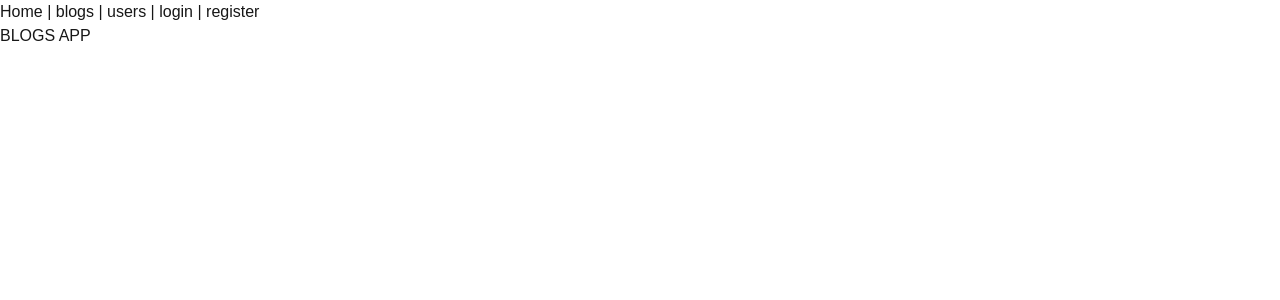
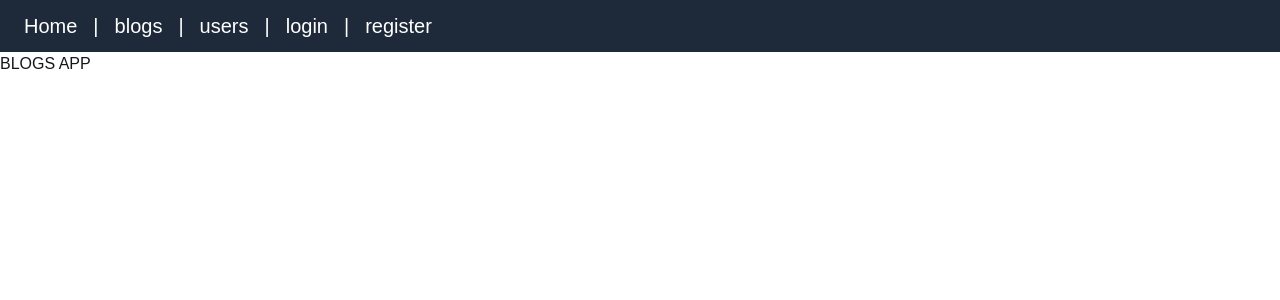
Before and after one commit to gerardoRmrz/nextjs, a Next.js app: page / in a window 1280 px wide. Shown: the top 300 px of the page. Built offline with nearby package versions, Linux system fonts and the light colour scheme; no server answers.

Commit message:
Styling for NavBar has been implemented

```diff
--- /dev/null
+++ b/app/components/Button.tsx
@@ -0,0 +1,20 @@
+"use client";
+import { MouseEventHandler } from "react";
+const Button = ({
+  children,
+  onClick,
+}: {
+  children: React.ReactNode;
+  onClick: MouseEventHandler<HTMLButtonElement>;
+}) => {
+  return (
+    <button
+      className="bg-blue-500 hover:bg-blue-700 text-white font-bold py-2 px-4 rounded"
+      onClick={onClick}
+    >
+      {children}
+    </button>
+  );
+};
+
+export default Button;
--- /dev/null
+++ b/app/components/LinkNavBar.tsx
@@ -0,0 +1,18 @@
+"use client";
+import Link from "next/link";
+
+const LinkNavBar = ({
+  children,
+  href,
+}: {
+  children: React.ReactNode;
+  href: string;
+}) => {
+  return (
+    <Link href={href} className="bg-gray-800 rounded hover:bg-blue-500">
+      {children}
+    </Link>
+  );
+};
+
+export default LinkNavBar;
--- a/app/components/NavBar.tsx
+++ b/app/components/NavBar.tsx
@@ -2,6 +2,8 @@
 
 import Link from "next/link";
 import { useSession, signOut } from "next-auth/react";
+import Button from "./Button";
+import LinkNavBar from "./LinkNavBar";
 
 const NavBar = () => {
   const { data: session } = useSession();
@@ -13,25 +15,25 @@ const NavBar = () => {
   }
 
   return (
-    <nav>
-      <Link href="/">Home</Link>
+    <nav className="bg-gray-800 text-white text-xl px-6 py-3 flex items-center gap-4">
+      <LinkNavBar href="/">Home</LinkNavBar>
       {" | "}
-      <Link href="/blogs">blogs</Link>
+      <LinkNavBar href="/blogs">blogs</LinkNavBar>
       {" | "}
-      <Link href="/users">users</Link>
+      <LinkNavBar href="/users">users</LinkNavBar>
       {" | "}
       {session ? (
         <>
-          <Link href="/blogs/new">create new</Link>
+          <LinkNavBar href="/blogs/new">create new</LinkNavBar>
           {" | "}
           <em>{session.user?.name} logged in </em>
-          <button onClick={() => signOut()}>logout</button>
+          <Button onClick={() => signOut()}>logout</Button>
         </>
       ) : (
         <>
-          <Link href="/login">login</Link>
+          <LinkNavBar href="/login">login</LinkNavBar>
           {" | "}
-          <Link href="/register">register</Link>
+          <LinkNavBar href="/register">register</LinkNavBar>
         </>
       )}
     </nav>
```
